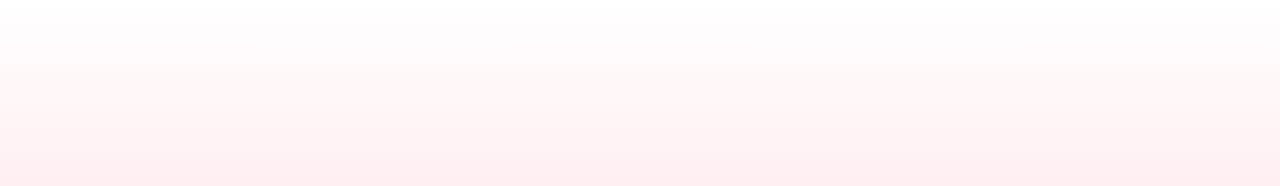
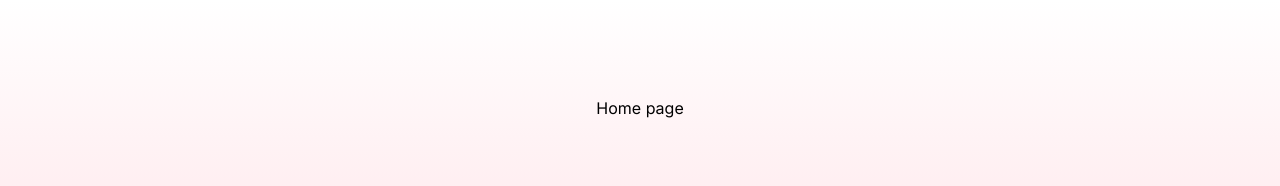
Before and after one commit to AndyOooh/next_fetch_testing, a Next.js app: page / in a window 1280 px wide. Shown: the top 186 px of the page. Built offline with nearby package versions, Linux system fonts and the light colour scheme.

Commit message:
home page

```diff
--- a/app/page.tsx
+++ b/app/page.tsx
@@ -1,10 +1,9 @@
-import Image from "next/image";
+import Image from 'next/image';
 
 export default function Home() {
   return (
-    <main className="flex min-h-screen flex-col items-center justify-between p-24">
-
-
+    <main className='flex min-h-screen flex-col items-center justify-between p-24'>
+      <h1>Home page</h1>
     </main>
   );
 }
```
